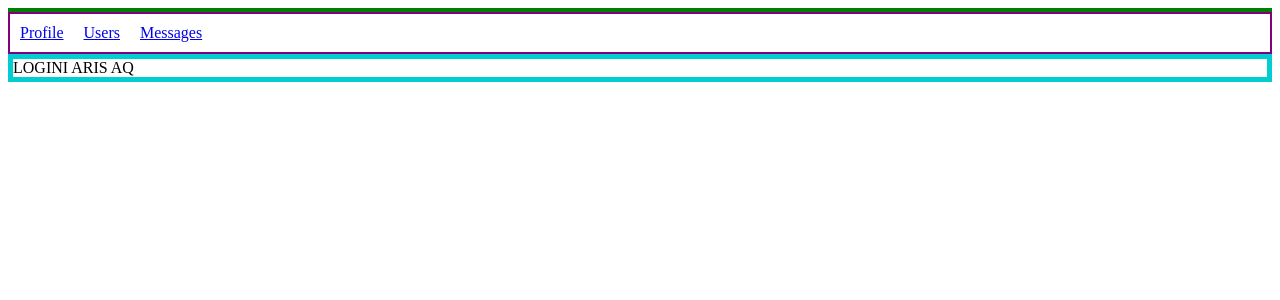
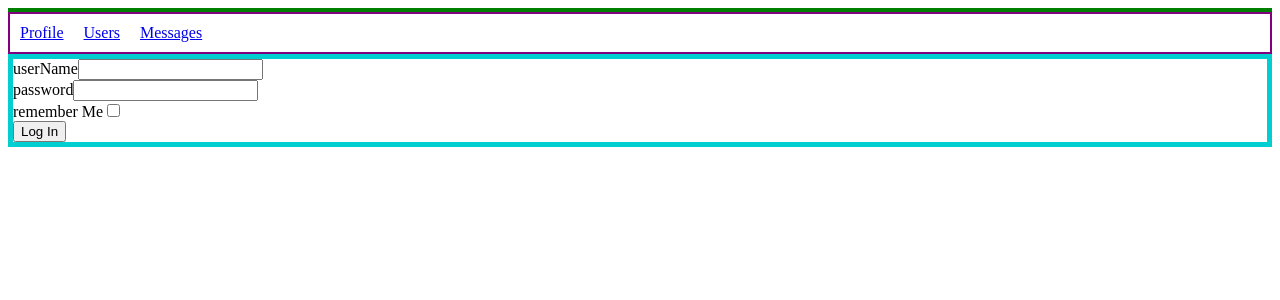
Before and after one commit to KA1ANDA/Social-Network, a React (Create React App) app: page / in a window 1280 px wide. Shown: the top 300 px of the page. Built offline with nearby package versions, Linux system fonts and the light colour scheme; no server answers.

Commit message:
added login and logout

```diff
--- a/src/Components/LoginUi/Login.js
+++ b/src/Components/LoginUi/Login.js
@@ -1,12 +1,61 @@
-import React from "react";
+import React, { useState } from "react";
+import { useLogInMutation } from "../../Redux/api";
 
 
 
 
 const Login = () => {
+
+  const [logiInValues] = useLogInMutation()
+
+  const [emailValue , setEmailValue] = useState('')
+  const [passwordValue , setPasswordValue] = useState('')
+  const [rememberMeValue , setRememberMeValue] = useState(false)
+
+
+
+  const handleEmailValue = (event) =>{
+    setEmailValue(event.target.value)
+  }
+
+  const handlePasswordValue = (event) =>{
+    setPasswordValue(event.target.value)
+  }
+
+  const handleRememberMeValue = (event) =>{
+    setRememberMeValue(event.target.value)
+  }
+
+  const params = {
+    email:emailValue,
+    password:passwordValue,
+    rememberMe:rememberMeValue
+  }
+
+  const handleLogIn = () => {
+    logiInValues(params)
+  }
+
+
   return (
     <div>
-      LOGINI ARIS AQ
+      <form>
+        <div>
+          <label htmlFor="userName">userName</label>
+          <input id="userName" onChange={handleEmailValue} value={emailValue}></input>
+        </div>
+        <div>
+          <label htmlFor="password" >password</label>
+          <input id="password" onChange={handlePasswordValue} value={passwordValue}></input>
+        </div>
+        <div>
+          <label htmlFor="rememberMe" >remember Me</label>
+          <input id="rememberMe" type="checkbox" onChange={handleRememberMeValue}></input>
+        </div>
+        <div>
+          <button type="button" onClick={handleLogIn}>Log In</button>
+        </div>
+      </form>
     </div>
   );
 }
--- a/src/Components/ProfileUi/postsUI/Status.js
+++ b/src/Components/ProfileUi/postsUI/Status.js
@@ -1,4 +1,4 @@
-import React, { useEffect } from "react";
+import React, { useEffect, useState } from "react";
 import styles from "./status.module.scss";
 import {useGetUserStatusQuery } from "../../../Redux/api";
 import { useSelector } from "react-redux";
@@ -9,10 +9,7 @@ const Status = () => {
 
   const {myId} = useSelector(state => state.profileSlice)
 
-
-
-  const { data, isLoading, isError } = useGetUserStatusQuery(myId);
-
+  const { data, isLoading, isError, isFetching } = useGetUserStatusQuery(myId);
 
 
 
--- a/src/Components/UserHeaderInfoUi/UserHeaderInfo.js
+++ b/src/Components/UserHeaderInfoUi/UserHeaderInfo.js
@@ -1,5 +1,5 @@
 import React, { useEffect } from "react";
-import {useGetUserInfoQuery } from "../../Redux/api";
+import {useGetUserInfoQuery, useLogOutMutation } from "../../Redux/api";
 import styles from "./userHeaderInfo.module.scss"
 import { useDispatch } from "react-redux";
 import { setMyId } from "../../Redux/Slices/profileSlice";
@@ -7,12 +7,19 @@ import { setMyId } from "../../Redux/Slices/profileSlice";
 const UserHeaderInfo = () => {
   const dispatch = useDispatch()
   const {data,isLoading} = useGetUserInfoQuery()
+  const [logOut] = useLogOutMutation()
 
   useEffect(() => {
     if (data) {
       dispatch(setMyId(data.data.id));
     }
   }, [data, dispatch]);
+
+
+  const handleLogOut = () =>{
+    logOut()
+  }
+
 
   if (isLoading) {
     return <div>Loading...</div>;
@@ -21,12 +28,18 @@ const UserHeaderInfo = () => {
   return (
     <div className={styles.userHeaderInfo}>
       {data &&
-      <div>
-        <div>Email: {data.data.email}</div>
         <div>
-          login: {data.data.login}
+          <div>
+            Email: {data.data.email}
+          </div>
+          <div>
+            login: {data.data.login}
+          </div>
+          <div>
+            <button onClick={handleLogOut}>Log Out</button>
+          </div>
         </div>
-      </div>}
+      }
     </div>
   );
 }
--- a/src/Redux/api.js
+++ b/src/Redux/api.js
@@ -110,23 +110,44 @@ export const api = createApi({
 
 
 
-    // logIn: build.mutation({
-    //   query(body) {
-    //     return {
-    //       url: `auth/login`,
-    //       method: 'POST',
-    //       body:{
-    //         email:'pandai2017@gmail.com',
-    //         password:'makaka2017',
-    //       },
-    //     }
-    //   },
-    //   invalidatesTags: [{ type: 'login', id: 'LIST' }],
-    // }),
+    logIn: build.mutation({
+      query(params) {
+        const {email,password,rememberMe} = params
+        return {
+          url: `auth/login`,
+          method: 'POST',
+          body:{
+            email,
+            password,
+            rememberMe
+          },
+        }
+      },
+      invalidatesTags: ['login'],
+    }),
+
+
+    logOut: build.mutation({
+      query() {
+        return {
+          url: `auth/logout`,
+          method: 'POST',
+        }
+      },
+      invalidatesTags: ['login'],
+    }),
 
 
   })
 });
 
 
-export const {useAddStatusMutation,useGetUserStatusQuery,useGetUserInfoQuery,useAddProfileInfoMutation,useGetProfileInfoQuery,useAddProfilePhotoMutation} = api;
+export const {
+  useAddStatusMutation,
+  useGetUserStatusQuery,
+  useGetUserInfoQuery,
+  useAddProfileInfoMutation,
+  useGetProfileInfoQuery,
+  useAddProfilePhotoMutation,
+  useLogInMutation,
+  useLogOutMutation } = api;
```
